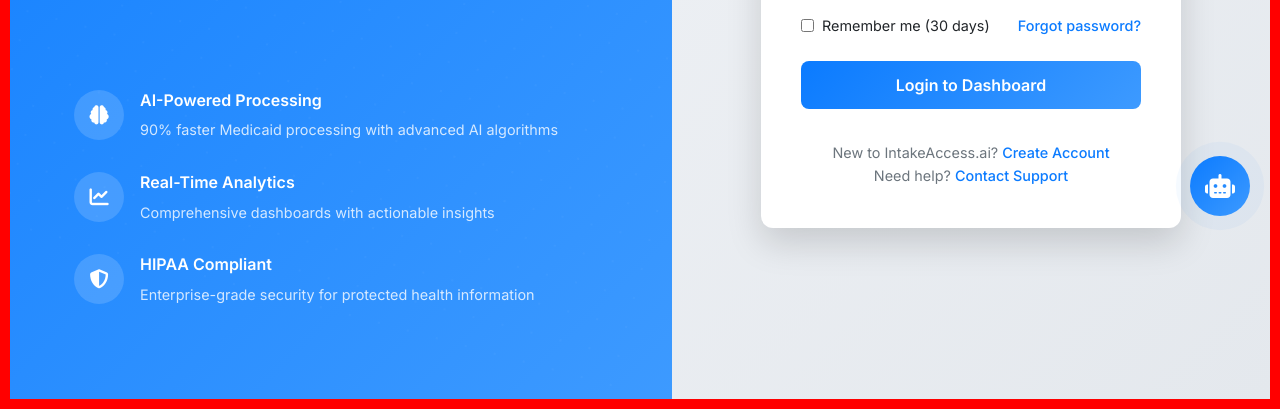
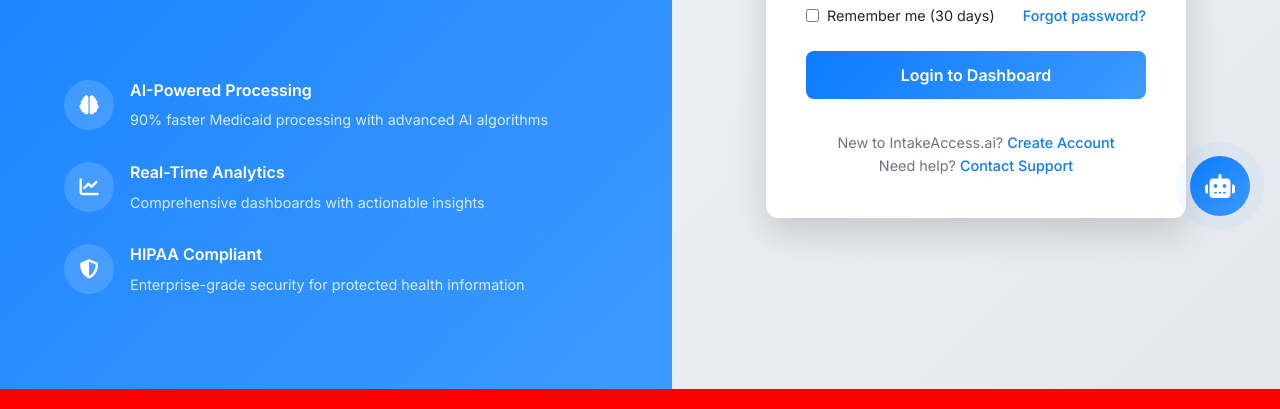
Before and after one commit to Veloxycare/fresh-deploy, a plain HTML site: page index.html in a window 1280 px wide. Shown: the part 554-963 px from the top of the page. Drawn offline with Linux system fonts and the light colour scheme.

Commit message:
Force CSS refresh with timestamp

```diff
--- a/style.css
+++ b/style.css
@@ -1,5 +1,5 @@
-/* TEST - Can you see red border? */
+/* FORCE REFRESH: Fri Dec 26 10:00:56 CST 2025 */
+
 body {
-    border: 10px solid red;
-    background-color: yellow;
+    background-color: #ff0000 !important;
 }
```
